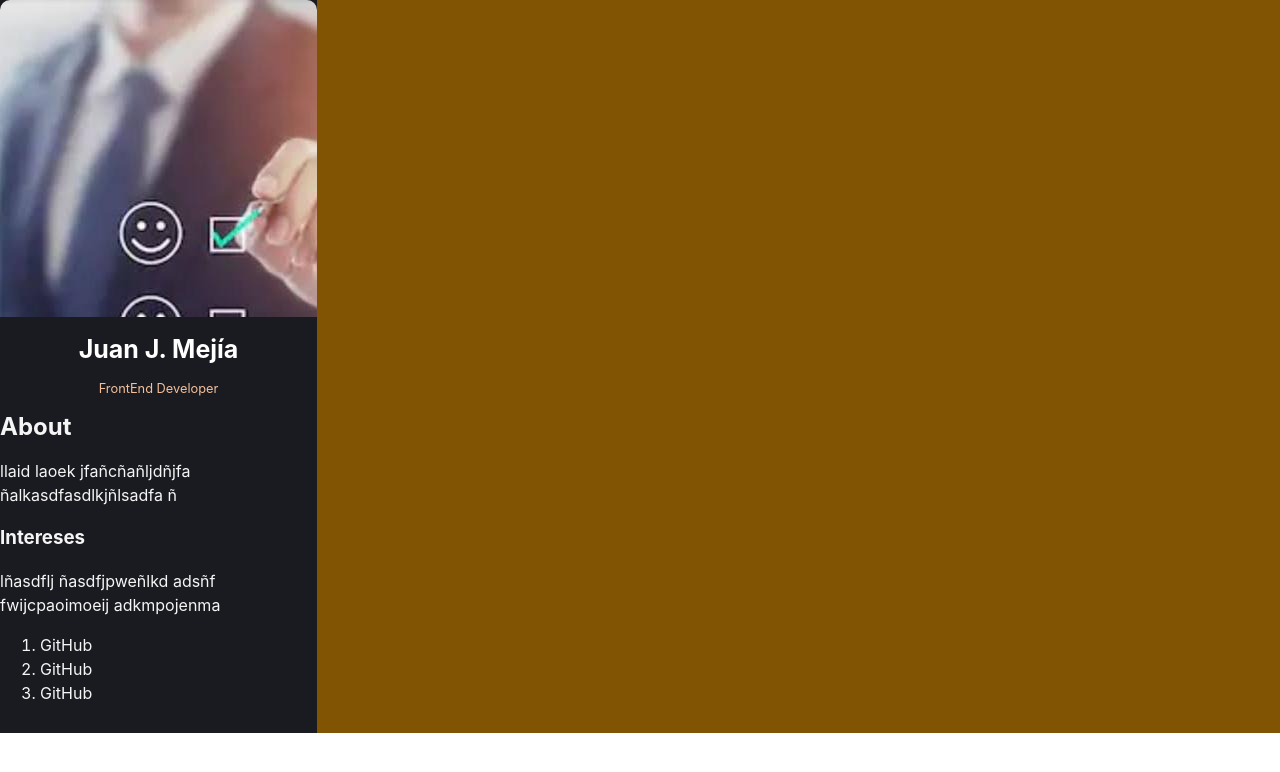
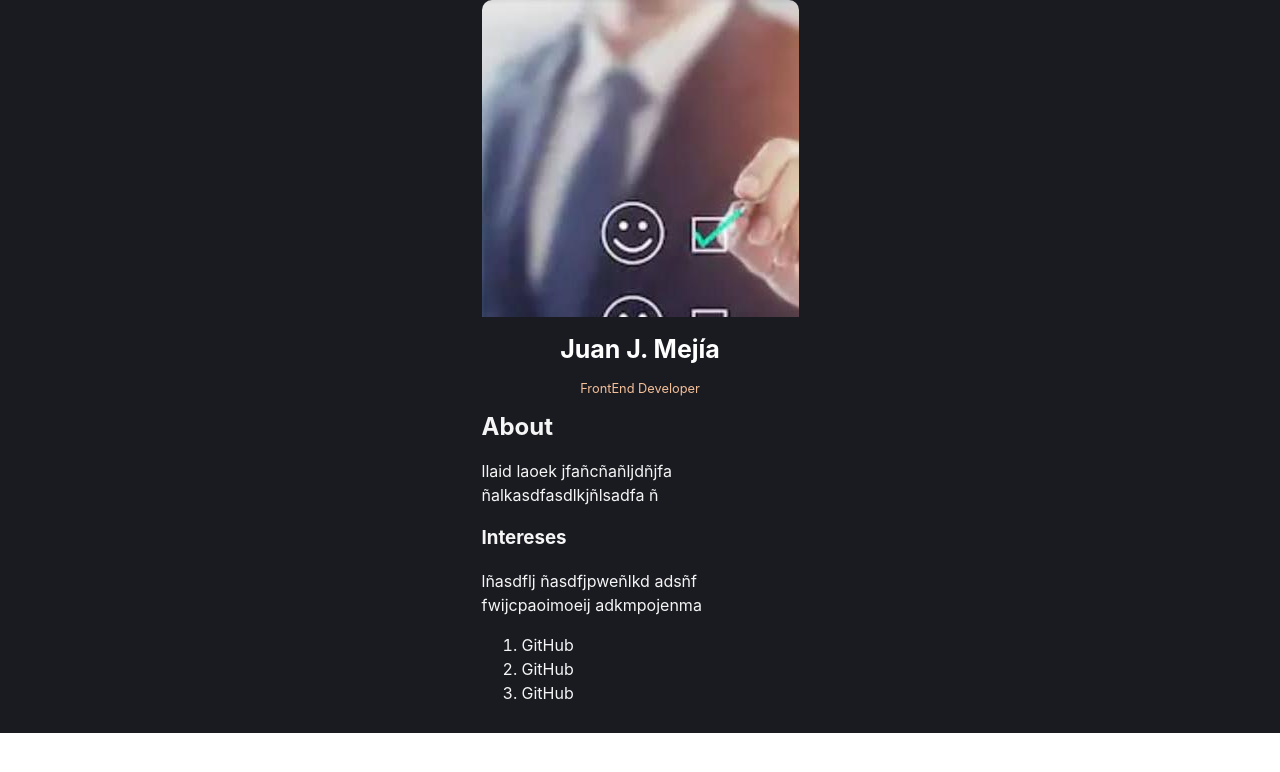
Before and after one commit to imevasoldi/Digital-card, a React (Vite) app: page / in a window 1280 px wide. Shown: the top 772 px of the page. Built offline with nearby package versions, Linux system fonts and the light colour scheme.

Commit message:
margin auto

```diff
--- a/src/App.css
+++ b/src/App.css
@@ -4,6 +4,8 @@
     /* margin-bottom: 1px; */
   width: 317px;
   height: 317px;
+  margin: 0 auto;
+
 
 
   background: url(/src/images/img1.jpeg);
@@ -17,6 +19,8 @@
   }
 
   .main--content{
+    margin: 0 auto;
+
   width: 317px;
   height: 399px;
   left: 116px;
@@ -44,6 +48,7 @@
 
     color: #F3BF99;
   }
+
   /* body {
     position: absolute;
   width: 550px;
--- a/src/index.css
+++ b/src/index.css
@@ -26,10 +26,12 @@ a:hover {
 
 body {
   margin: 0;
+  /* margin: 0 auto; */
+
   /* margin-top:20px; */
   /* padding: 400px; */
-  display: flex;
-  place-items: center;
+  /* display: flex; */
+  /* place-items: center; */
   /* min-width: 320px; */
   /* min-height: 100vh; */
   /* left: 65px;
```
